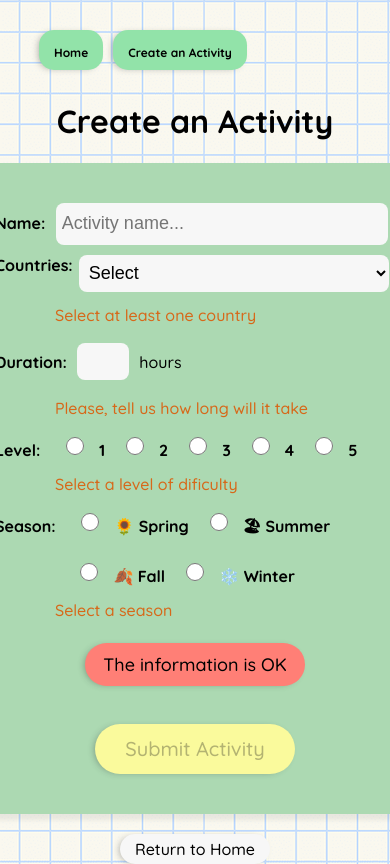
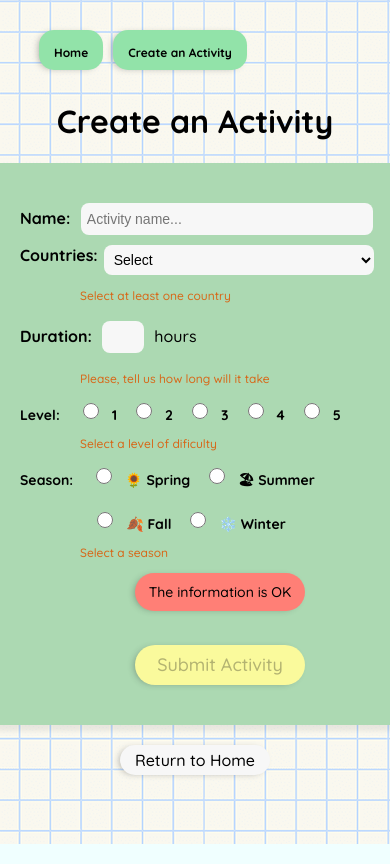
Before and after one commit to Cindypsd/countriesApiFrontend, a React (Create React App) app: page /create in a window 390 px wide. Shown: the top 864 px of the page. Built offline with nearby package versions, Linux system fonts and the light colour scheme.

Commit message:
resposive form

```diff
--- a/src/components/CardsContainer/CardsCointainer.module.css
+++ b/src/components/CardsContainer/CardsCointainer.module.css
@@ -175,6 +175,7 @@
   }
 
   .pageNumber{
+    color: black;
     font-size: 10px;
     width: 18px;
     height: 15px;
@@ -183,6 +184,7 @@
 
 
   .pageNumberActive{
+    color: black;
     background-color: var(--yellow);
     transform: scale(1.05);
     font-size: 12px;
@@ -205,6 +207,7 @@
 
 
   .filterBar select{
+    color: black;
     font-size: 14px;
     background-color: #F7F7F7 ;
     border:none;
--- a/src/components/NavBar/NavBar.module.css
+++ b/src/components/NavBar/NavBar.module.css
@@ -25,6 +25,7 @@
   font-size: 18px;
   font-weight: bold;
   border: none;
+  color: black;
 
 
   background-color: var(--alert);
--- a/src/views/Form/Form.module.css
+++ b/src/views/Form/Form.module.css
@@ -185,4 +185,81 @@
   .confirmForm{
     display: none;
   }
+
+
+.form{
+  width: 350px;
+  padding: 40px;
 }
+
+
+.inputName input {
+  height: 20px;
+  width: 280px;
+  padding: 6px;
+  font-size: 14px;
+}
+
+.inputCountry select {
+  height: 30px;
+  width: 270px;
+  font-size: 14px;
+  background-color: var(--text-input-field);
+}
+
+.inputCountry{
+  display: flex;
+  width: 400px;
+}
+
+.selectedContainer{
+  display: flex;
+  gap: 10px;
+  margin-bottom: 15px;
+}
+
+.inputDuration input{
+  font-size: 14px ;
+  height: 20px;
+  width: 30px;
+}
+
+.inputLevel input , .inputSeason input{
+  width: 16px;
+  height: 18px;
+  margin: 13px;
+}
+
+.inputLevel label , .inputSeason label{
+  font-size: 14px;
+}
+
+.errorText{
+  font-size: 10px;
+  color: rgb(205, 13, 13);
+}
+
+.errorSelectText{
+  font-size: 12px;
+}
+
+.confirmButton{
+  font-size: 14px;
+
+  place-self: center;
+  padding: 10px;
+  width: 150px;
+  margin-top: 10px;
+}
+
+.submitButton{
+  font-size: 18px;
+
+
+  height: 40px;
+  width: 170px;
+  margin-top: 20px;
+}
+
+
+}
```
Also changed, not shown: src/App.css (line endings or trailing spaces).
